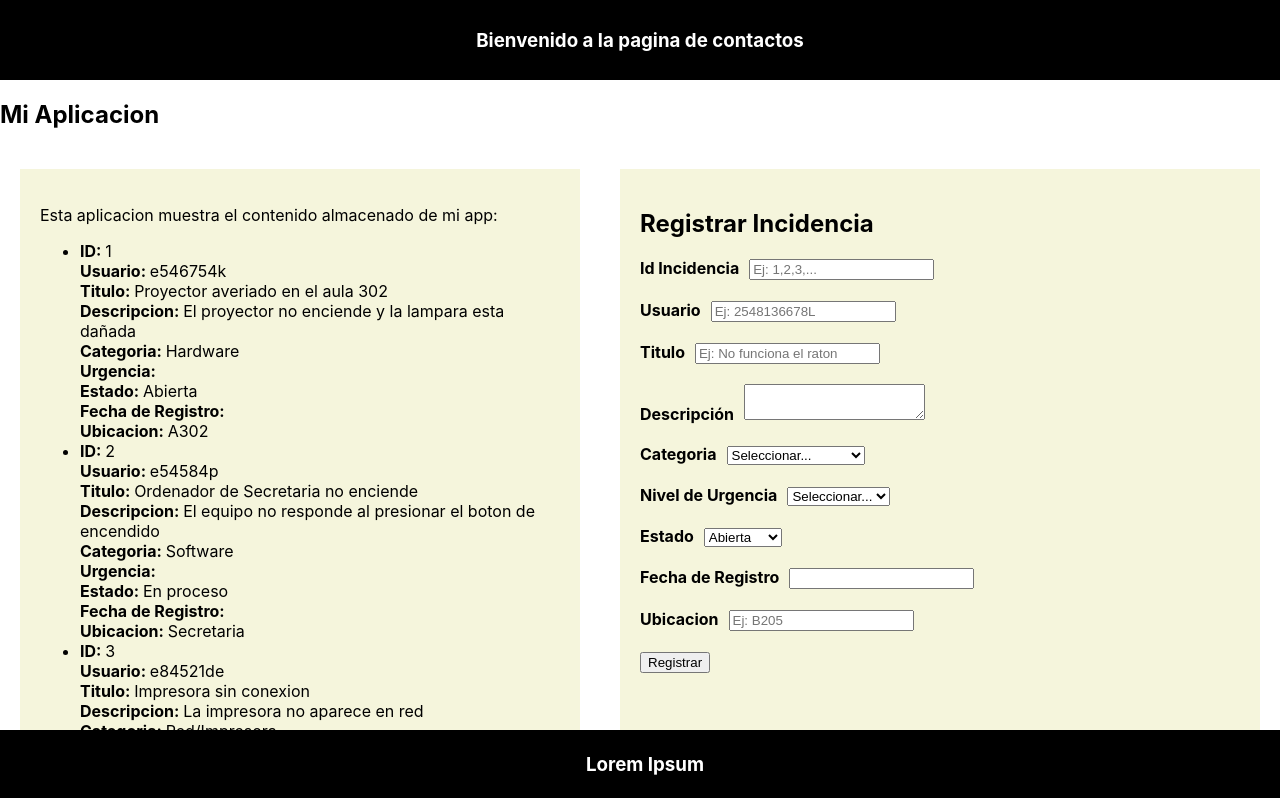
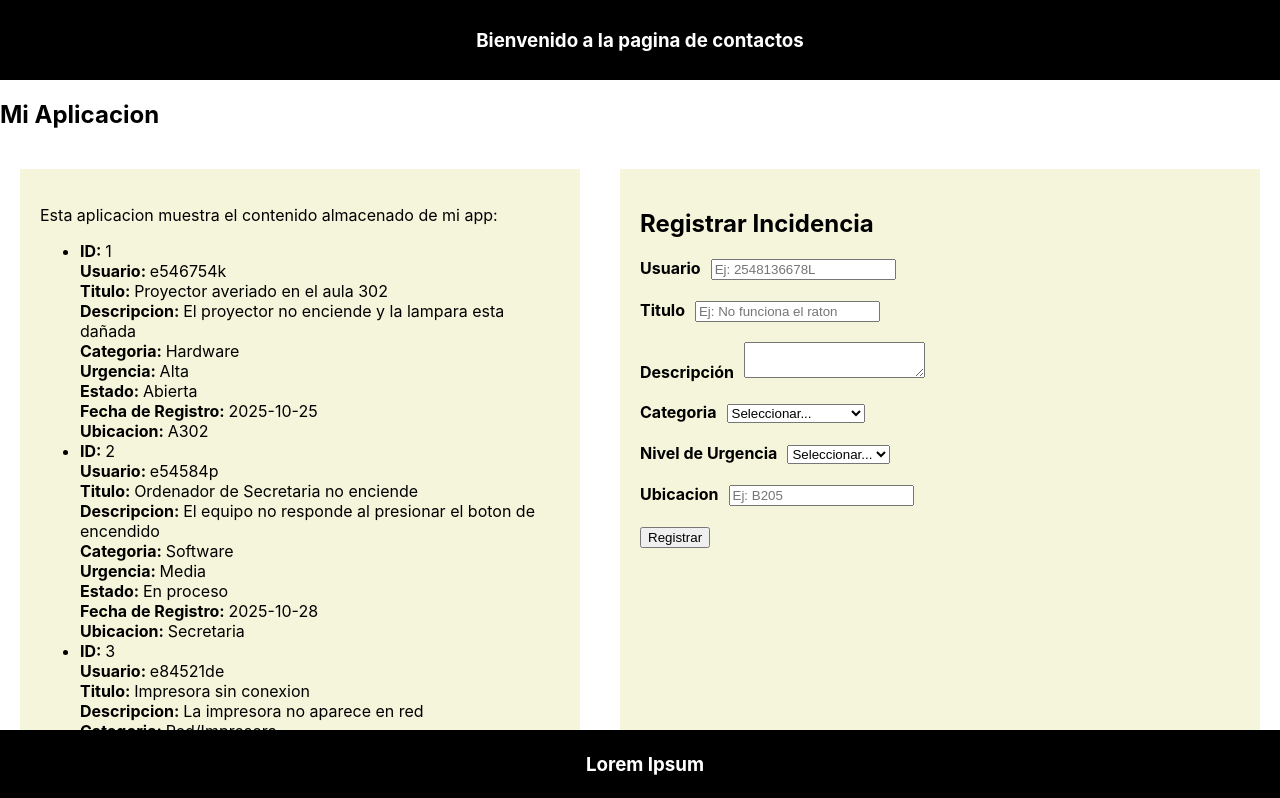
Before and after one commit to RaulSJD80/Optativa, a React (Create React App) app: page / in a window 1280 px wide. Shown: the top 798 px of the page. Built offline with nearby package versions, Linux system fonts and the light colour scheme.

Commit message:
Ultimo cambio de UT04_ACT1D

```diff
--- a/src/componentes/Formulario.js
+++ b/src/componentes/Formulario.js
@@ -16,15 +16,15 @@ function Form (props){
         return(
             <div>
                 <h2>Registrar Incidencia</h2>
-                <form onSubmit={props.envioFormulario}>
+                <form onSubmit={envioFormulario}>
 
-                    {/*Id Incidencia*/}
+                    {/*Id Incidencia
                     <div class ="element-form">
                         <label>Id Incidencia</label>
                         <input type = "number" name = "id" placeholder="Ej: 1,2,3,..." reqired/>
                     </div>
                     <br></br>
-
+                 */}
                     {/*Usuario*/}
                     <div class = "element-form">
                         <label>Usuario</label>
@@ -72,7 +72,7 @@ function Form (props){
                     </div>
                     <br></br>
 
-                    {/*Estado*/}
+                    {/*Estado
                     <div class ="element-form">
                         <label>Estado</label>
                         <select name ="estado" required>
@@ -83,14 +83,14 @@ function Form (props){
                         </select>
                     </div>
                     <br></br>
-
-                    {/*Fecha de Registro*/}
+                    */}
+                    {/*Fecha de Registro
                     <div class = "element-form">
                         <label>Fecha de Registro</label>
                         <input type="text" name ="fecha" required/>
                     </div>
                     <br></br>
-
+                    */}
                     {/*Ubicacion*/}
                     <div class ="element-form">
                         <label>Ubicacion</label>
--- a/src/componentes/MiLista.js
+++ b/src/componentes/MiLista.js
@@ -23,9 +23,9 @@ function MiLista(props) {
                   <strong>Titulo: </strong>{i.titulo}<br/>
                   <strong>Descripcion: </strong>{i.descripcion}<br/>
                   <strong>Categoria: </strong>{i.categoria}<br></br>
-                  <strong>Urgencia: </strong>{i.nivel}<br/>
+                  <strong>Urgencia: </strong>{i.nivel_urgencia}<br/>
                   <strong>Estado: </strong>{i.estado}<br/>
-                  <strong>Fecha de Registro: </strong>{i.fecha}<br/>
+                  <strong>Fecha de Registro: </strong>{i.fecha_registro}<br/>
                   <strong>Ubicacion: </strong>{i.ubicacion}<br/>
                 </li>
              ) )}
```
